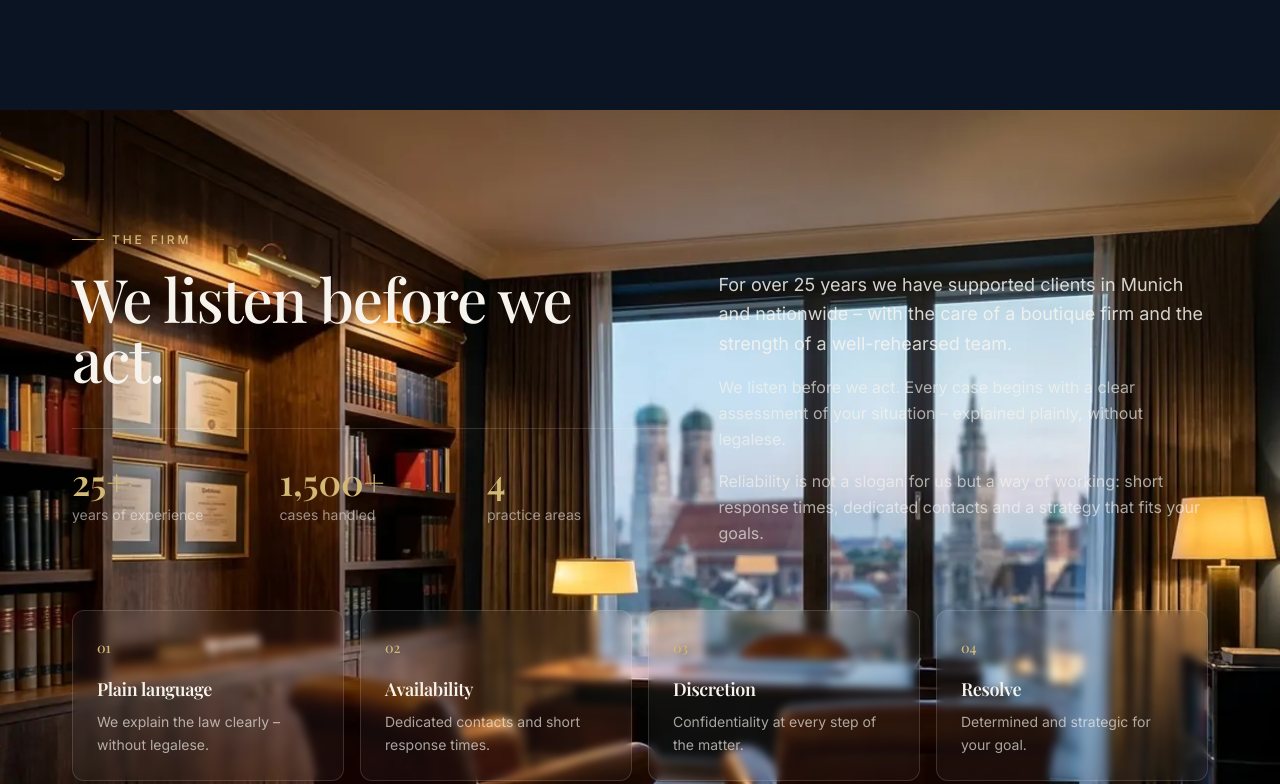
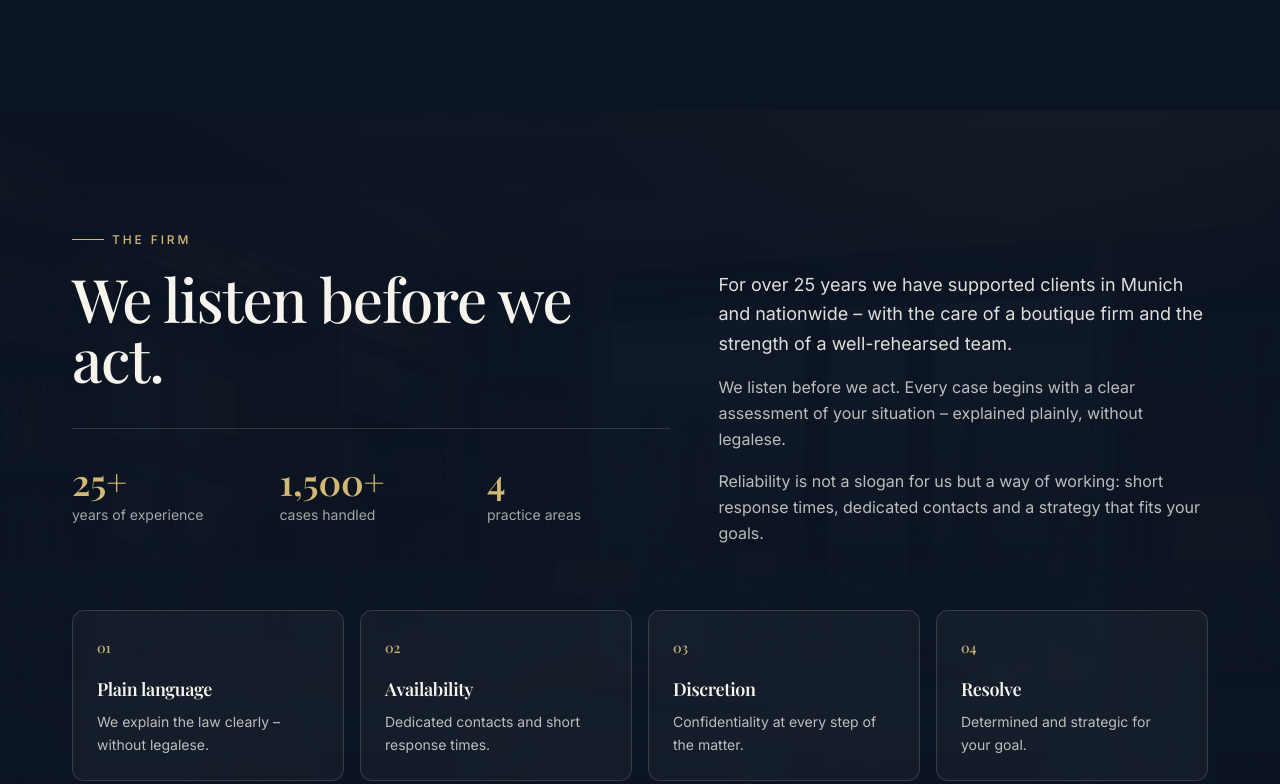
Before and after one commit to IvanGomes9777/anwaltskanzlei-vorlage-1, a Next.js app: page /en in a window 1280 px wide. Shown: the part 1636-2420 px from the top of the page. Built offline with nearby package versions, Linux system fonts and the light colour scheme.

Commit message:
fix(about): stronger overlay and higher text contrast for readability
https://claude.ai/code/session_014SBCu478AbQDy9uqNd41JG

```diff
--- a/src/components/about/AboutFinal.tsx
+++ b/src/components/about/AboutFinal.tsx
@@ -29,13 +29,13 @@ export default function AboutFinal() {
         sizes="100vw"
         className="-z-20 object-cover"
       />
-      <div className="absolute inset-0 -z-10 bg-navy-900/88" />
+      <div className="absolute inset-0 -z-10 bg-navy-900/[0.94]" />
       <div
         aria-hidden
         className="pointer-events-none absolute inset-0 -z-10"
         style={{
           background:
-            'radial-gradient(70% 60% at 80% 0%, rgba(194,161,77,0.16) 0%, transparent 60%)',
+            'linear-gradient(180deg, rgba(11,20,34,0.55) 0%, rgba(11,20,34,0.9) 100%), radial-gradient(70% 60% at 82% -10%, rgba(194,161,77,0.12) 0%, transparent 55%)',
         }}
       />
 
@@ -56,7 +56,7 @@ export default function AboutFinal() {
                   <dt className="font-serif text-3xl font-semibold text-gold-400 md:text-4xl">
                     {s.v}
                   </dt>
-                  <dd className="mt-1 text-sm text-sand-100/55">{s.l}</dd>
+                  <dd className="mt-1 text-sm text-sand-100/65">{s.l}</dd>
                 </div>
               ))}
             </dl>
@@ -64,9 +64,9 @@ export default function AboutFinal() {
 
           <Reveal delay={0.12}>
             <div className="md:pt-12">
-              <p className="text-lg leading-relaxed text-sand-100/85">{t('lead')}</p>
-              <p className="mt-4 leading-relaxed text-sand-100/65">{t('p1')}</p>
-              <p className="mt-4 leading-relaxed text-sand-100/65">{t('p2')}</p>
+              <p className="text-lg leading-relaxed text-sand-100/90">{t('lead')}</p>
+              <p className="mt-4 leading-relaxed text-sand-100/75">{t('p1')}</p>
+              <p className="mt-4 leading-relaxed text-sand-100/75">{t('p2')}</p>
             </div>
           </Reveal>
         </div>
@@ -78,7 +78,7 @@ export default function AboutFinal() {
               <article className="h-full rounded-xl border border-sand-100/15 bg-sand-100/[0.04] p-6 backdrop-blur-sm transition-colors hover:border-gold-400/50">
                 <span className="font-serif text-sm text-gold-400">{v.n}</span>
                 <h3 className="mt-4 font-serif text-lg font-semibold">{v.t}</h3>
-                <p className="mt-2 text-sm leading-relaxed text-sand-100/65">{v.d}</p>
+                <p className="mt-2 text-sm leading-relaxed text-sand-100/75">{v.d}</p>
               </article>
             </Reveal>
           ))}
```
